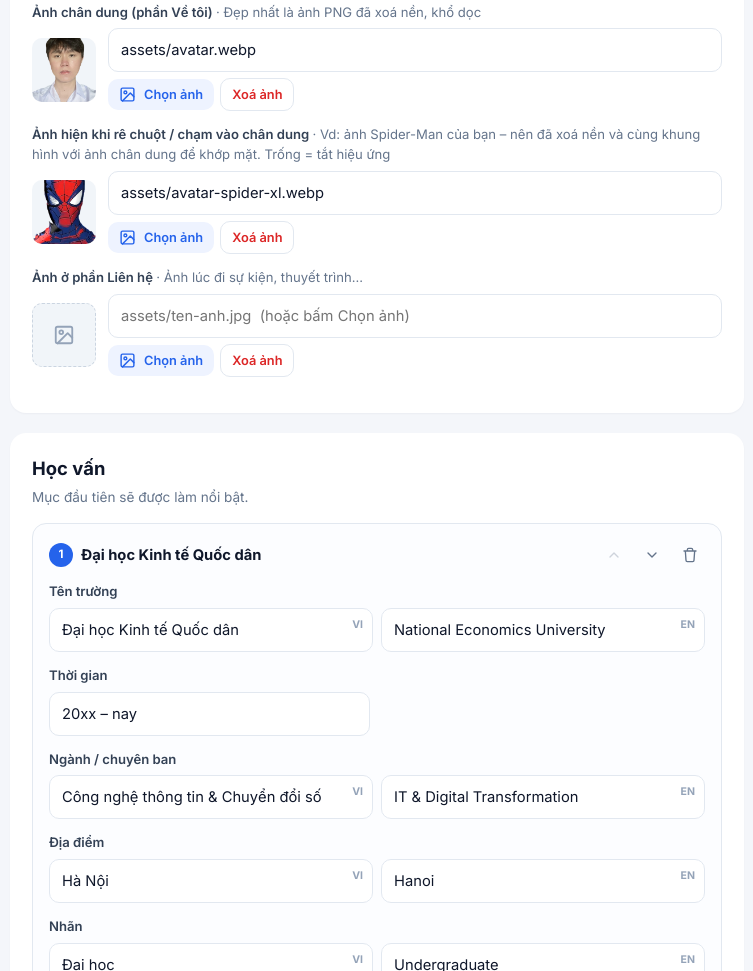
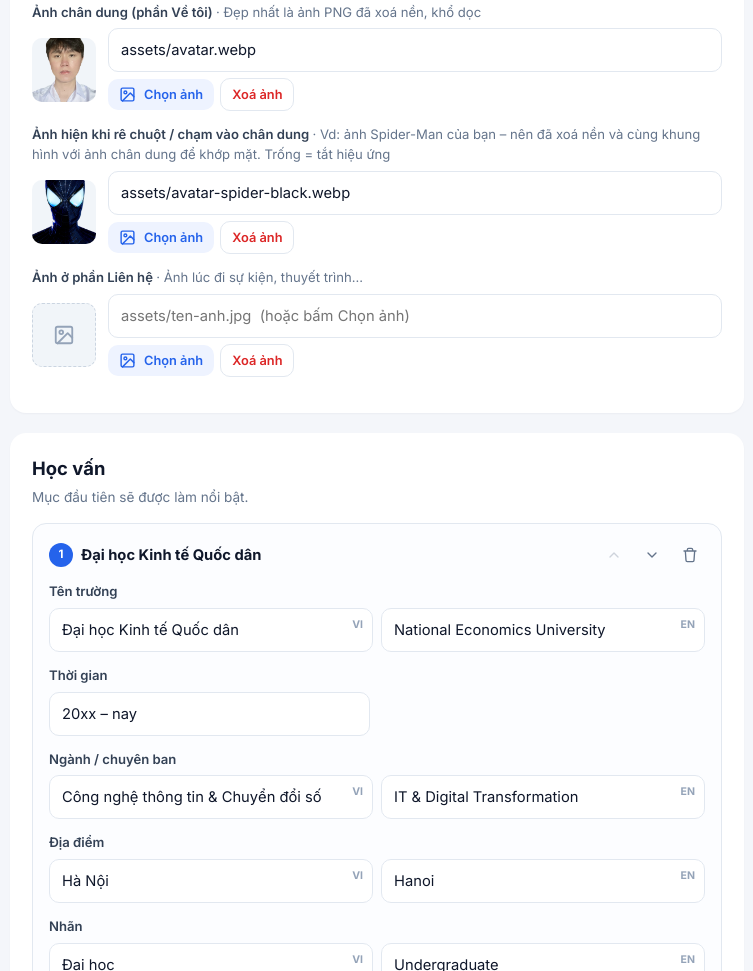
Before and after one commit to kfckfckfc55/portfolio, a plain HTML site: page admin.html in a window 1280 px wide. Shown: the part 1030-2001 px from the top of the page, without its empty margins (370-1123 px from the left). Drawn offline with Linux system fonts and the light colour scheme; animation ran at ten frames a second.

Commit message:
Black Spider-Man hover layer with glowing eyes; Spider-Man face favicon
Co-Authored-By: Claude Opus 5.5 <noreply@anthropic.com>
Claude-Session: https://claude.ai/code/session_01WfvidZ9zq2Kru8L4yqPU5z

```diff
--- a/admin.html
+++ b/admin.html
@@ -5,6 +5,9 @@
   <meta name="viewport" content="width=device-width, initial-scale=1.0">
   <meta name="robots" content="noindex, nofollow">
   <title>Chỉnh sửa Portfolio</title>
+  <link rel="icon" type="image/png" sizes="32x32" href="assets/favicon-spider-32.png">
+  <link rel="icon" type="image/png" sizes="192x192" href="assets/favicon-spider-192.png">
+  <link rel="apple-touch-icon" href="assets/apple-touch-icon.png">
   <link rel="preconnect" href="https://fonts.googleapis.com">
   <link rel="preconnect" href="https://fonts.gstatic.com" crossorigin>
   <link href="https://fonts.googleapis.com/css2?family=Inter:wght@400;500;600;700;800&display=swap" rel="stylesheet">
--- a/data.js
+++ b/data.js
@@ -25,7 +25,7 @@ const PORTFOLIO = {
   avatar: "assets/avatar.webp",
   // Ảnh hiện ra khi rê chuột / chạm vào chân dung (vd: ảnh Spider-Man của bạn).
   // Nên cùng khung hình với ảnh chân dung để khớp mặt. Trống = tắt hiệu ứng.
-  avatarAlt: "assets/avatar-spider-xl.webp",
+  avatarAlt: "assets/avatar-spider-black.webp",
   // Ảnh nhỏ ở khung "Tìm tôi tại" (ảnh lúc đi sự kiện, thuyết trình...).
   contactPhoto: "",
 
```
Also changed, not shown: index.html (+3 -1 lines), assets/apple-touch-icon.png (added), assets/avatar-spider-black.webp (added), assets/avatar-spider-xl.webp (deleted), assets/favicon-spider-192.png (added), assets/favicon-spider-32.png (added), favicon.ico (added).
